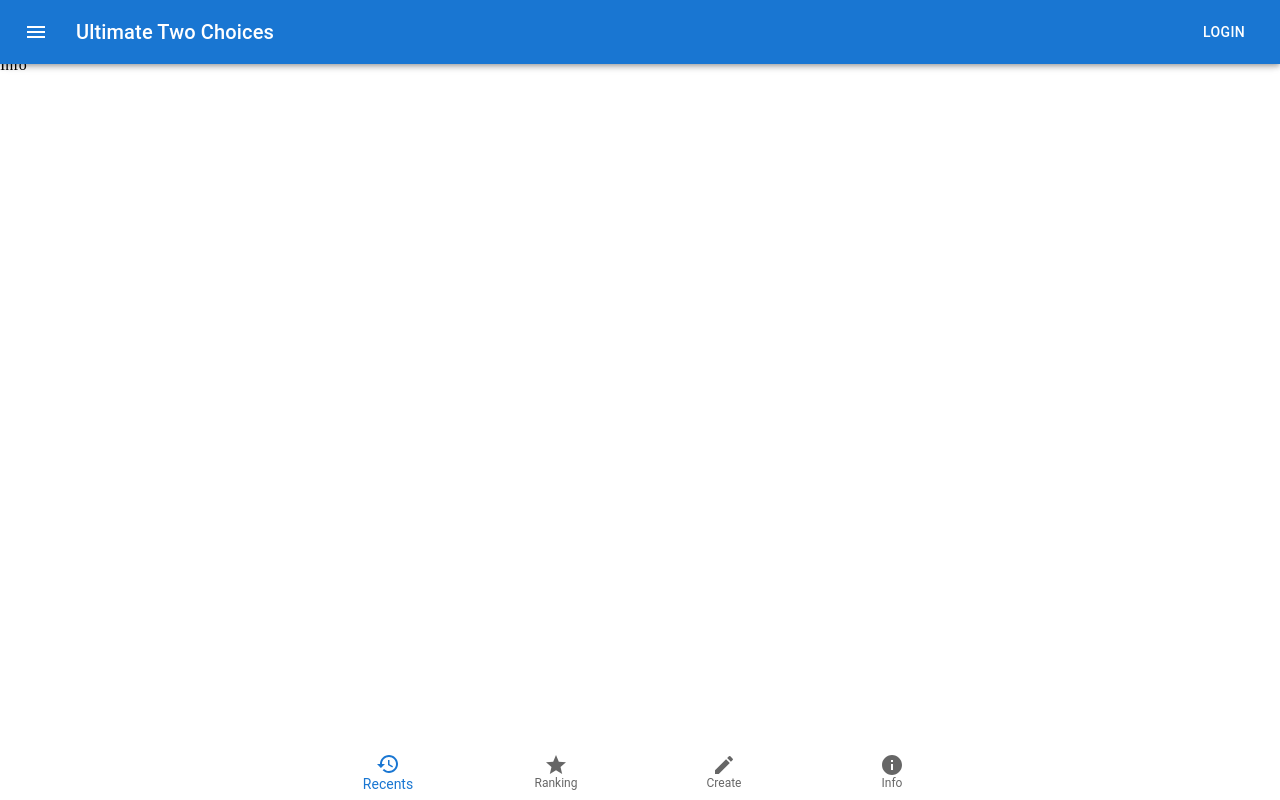
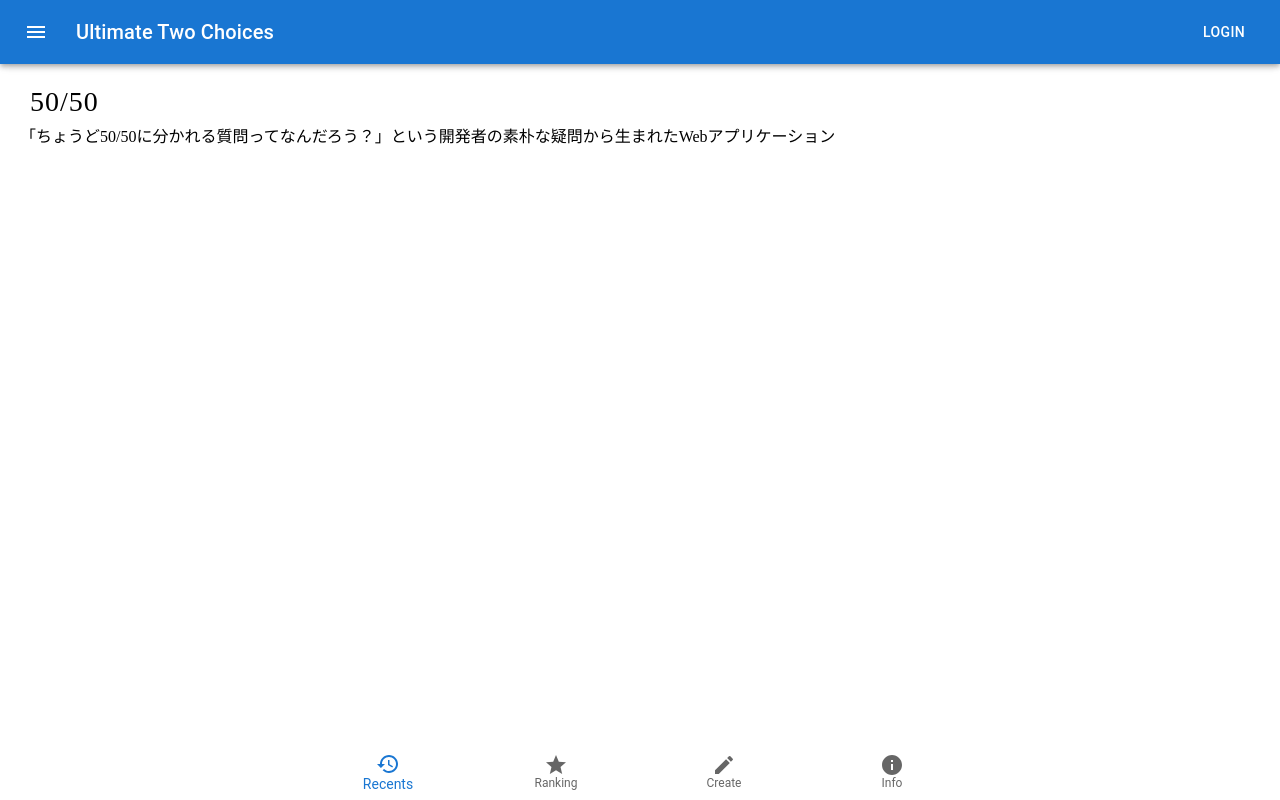
Before and after one commit to deguchi37458/50-50-app, a React (Create React App) app: page /info in a window 1280 px wide. Built offline with nearby package versions, Linux system fonts and the light colour scheme.

Commit message:
update scss

```diff
--- a/src/App.jsx
+++ b/src/App.jsx
@@ -9,18 +9,26 @@ import Info from "./components/Info"
 import { Nav } from "./components/Nav"
 
 import "./assets/css/reset.min.css";
+/** @jsxImportSource @emotion/react */
+import { css } from "@emotion/react";
+
+const wrapper = css`
+  padding: 20px;
+`;
 
 export const App = () => {
     return (
       <>
         <BrowserRouter>
           <Header />
+          <div css={wrapper}>
           <Routes>
             <Route exact path="/" element={<Recents />} />
             <Route path="/ranking" element={<Ranking />} />
             <Route path="/create" element={<Create />} />
             <Route path="/info" element={<Info />} />
           </Routes>
+          </div>
           <Nav />
         </BrowserRouter>
       </>
--- a/src/components/Info.jsx
+++ b/src/components/Info.jsx
@@ -1,12 +1,20 @@
 import React from "react";
 
-// import Register from "./Register"
+/** @jsxImportSource @emotion/react */
+import { css } from "@emotion/react";
+
+const title = css`
+  font-size: 28px;
+  padding: 10px;
+  letter-spacing: 1px;
+`;
 
 export default class Info extends React.Component {
   render() {
     return (
       <>
-        <h1>Info</h1>
+        <h1 css={title}>50/50</h1>
+        <p>「ちょうど50/50に分かれる質問ってなんだろう？」という開発者の素朴な疑問から生まれたWebアプリケーション</p>
       </>
     );
   }
```
